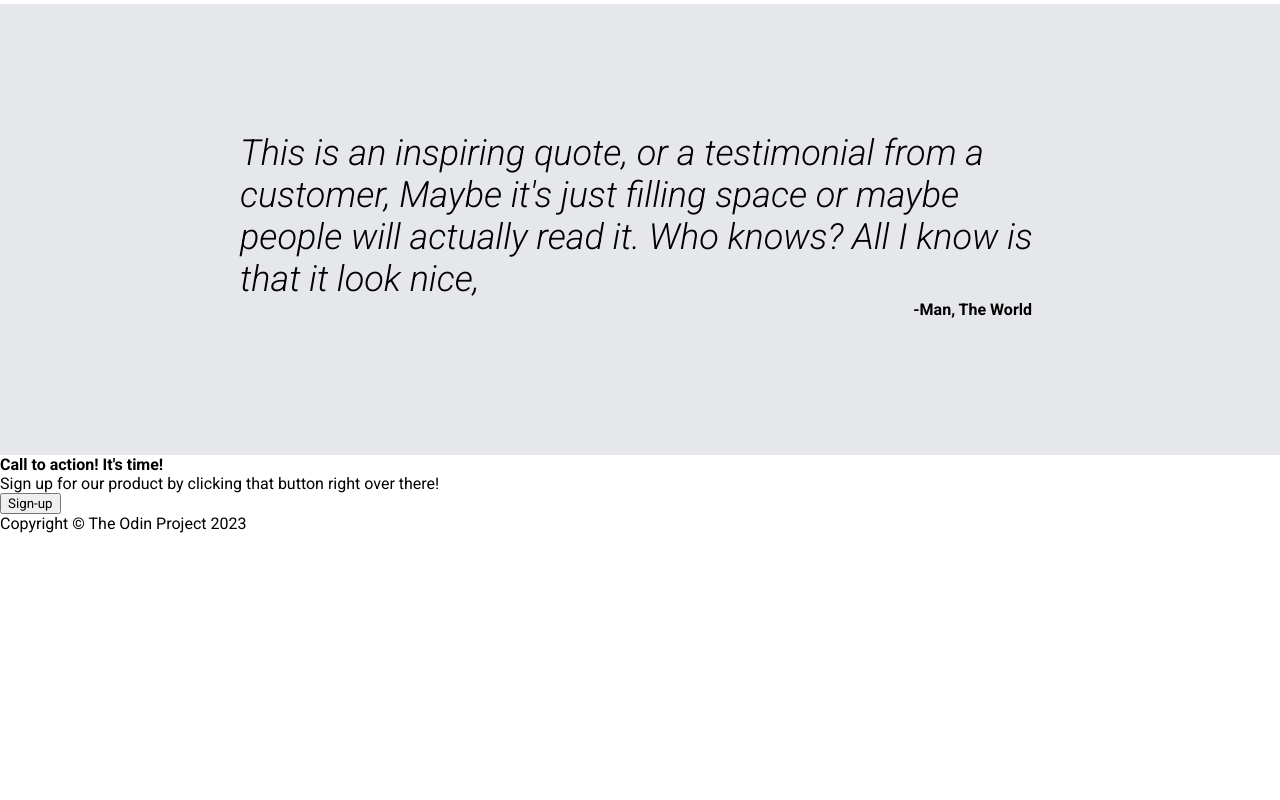
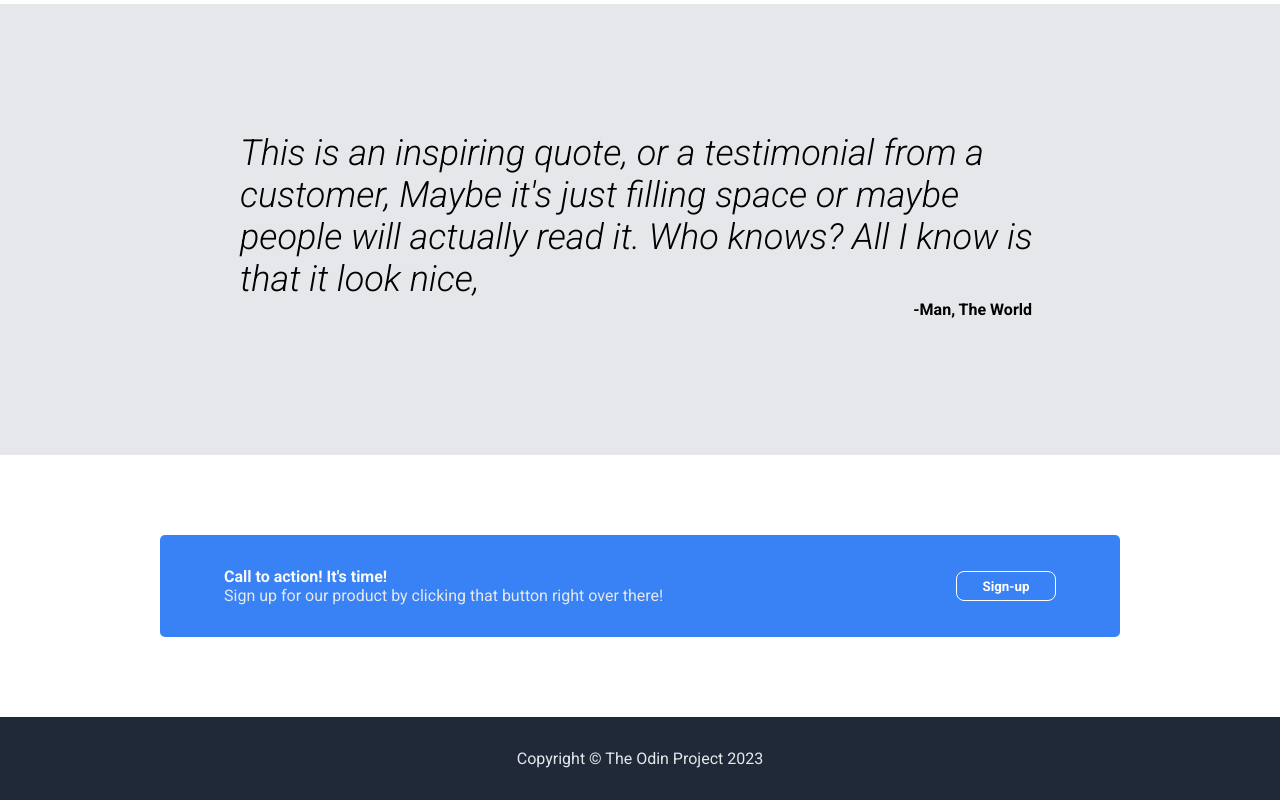
Before and after one commit to abirHazari/landing-page, a website built with Vite: page index.html in a window 1280 px wide. Shown: the part 1018-1818 px from the top of the page. Before the commit the page ends 1551 px from the top, so only its background shows below. Built offline with nearby package versions, Linux system fonts and the light colour scheme.

Commit message:
Added sign-up-section and footer styles

```diff
--- a/css/style.css
+++ b/css/style.css
@@ -126,3 +126,44 @@ a {
     padding-bottom: 0.5rem;
     padding-right: 0.5rem;
 }
+
+.sign-up {
+    display: flex;
+    justify-content: space-between;
+    align-items: center;
+    flex: 1;
+    background-color: #3882f6;
+    margin: 5rem 10rem 5rem 10rem;
+    padding: 2rem 4rem;
+    border-radius: 5px;
+}
+
+.sign-up h4 {
+    color: #f9faf8;
+}
+
+.sign-up p {
+    color: #e5e7eb;
+}
+
+.sign-up button {
+    font-weight: bold;
+    color: white;
+    background-color: #3882f6;
+    border: 1px solid white;
+    border-radius: 8px;
+    text-align: center;
+    cursor: pointer;
+    width: 100px;
+    height: 30px;
+}
+
+.footer {
+    background-color: #1f2937;
+    padding: 2rem 10rem ;
+}
+
+.copyright {
+    color: #e5e7eb;
+    text-align: center;
+}
--- a/index.html
+++ b/index.html
@@ -73,13 +73,16 @@
     </section>
 
     <section class="sign-up">
+        <div>
         <h4>Call to action! It's time!</h4>
         <p>Sign up for our product by clicking that button right over there!</p>
-
+        </div>
+        <div>
         <button>Sign-up</button>
+        </div>
     </section>
 
-    <footer>
+    <footer class="footer">
         <div class="copyright">
             <p>Copyright &#169; The Odin Project 2023</p>
         </div>
```
